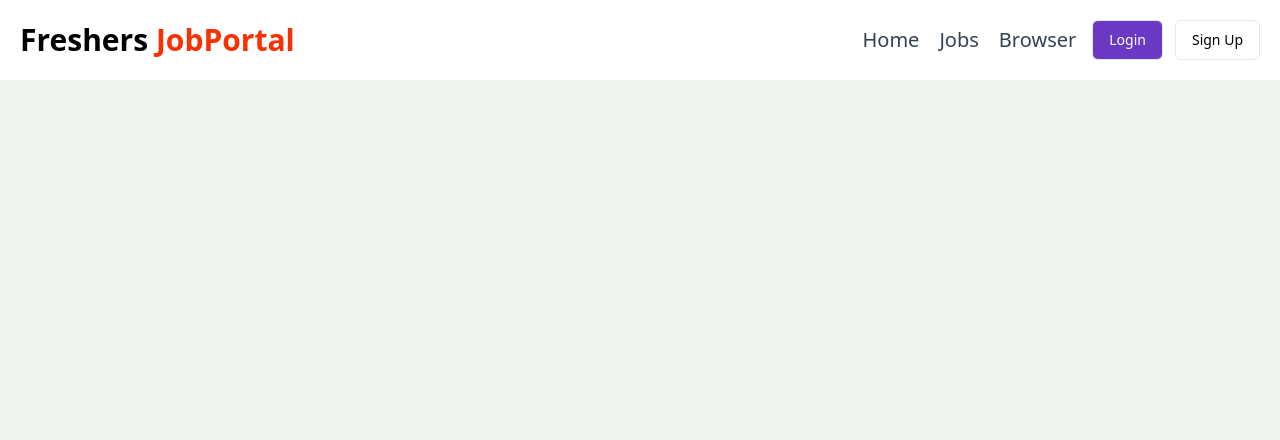
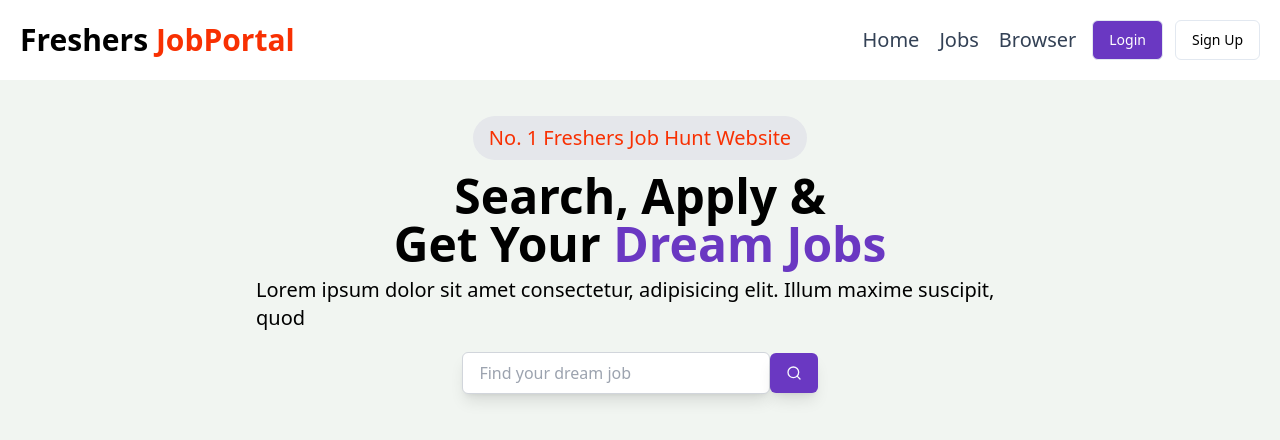
Before and after one commit to Ruhul4438/Freshers-Job-Portal, a React (Vite) app in the folder frontend/: page / in a window 1280 px wide. Shown: the top 440 px of the page. Built offline with nearby package versions, Linux system fonts and the light colour scheme.

Commit message:
setup od redux store and build the hero section for the home page

```diff
--- /dev/null
+++ b/frontend/src/components/HeroSection.jsx
@@ -0,0 +1,41 @@
+import { Search } from "lucide-react";
+import React from "react";
+import { Button } from "./ui/button";
+
+function HeroSection() {
+  return (
+    <div>
+      <div className=" text-center ">
+        <div className="w-74 mx-auto flex flex-col ">
+          <h2 className="mx-auto text-sm sm:text-xl  px-4 py-2 rounded-full bg-gray-200 text-[#F83002] font-medium mt-9">
+            No. 1 Freshers Job Hunt Website
+          </h2>
+          <h1 className=" text-xl sm:text-5xl font-bold mt-3">
+            Search, Apply & <br /> Get Your{" "}
+            <span className="text-[#6A38C2]">Dream Jobs</span>
+          </h1>
+        </div>
+      </div>
+      <div className="w-[70%] text-sm sm:w-[50%] md:w-[70%] xl:w-[60%] sm:text-xl mx-auto mt-2   ">
+        <p className="">
+          Lorem ipsum dolor sit amet consectetur, adipisicing elit. Illum maxime
+          suscipit, quod
+        </p>
+      </div>
+      <div className='flex items-center justify-center w-full'>
+  <div className='flex items-center justify-center w-full sm:w-[75%] md:w-[50%] lg:w-[40%] mt-5 '>
+    <input
+      type="text"
+      placeholder='Find your dream job'
+      className='w-[45%] sm:w-[60%] px-4 py-2 border border-gray-300 rounded-md shadow-lg'
+    />
+    <Button className='rounded-md w-11 sm:w-12 bg-[#6A38C2] shadow-lg'>
+      <Search className="w-[105%]" />
+    </Button>
+  </div>
+</div>
+    </div>
+  );
+}
+
+export default HeroSection;
--- a/frontend/src/components/Home.jsx
+++ b/frontend/src/components/Home.jsx
@@ -1,10 +1,12 @@
 import React from 'react'
 import Navbar from './shared/Navbar'
+import HeroSection from './HeroSection'
 
 function Home() {
   return (
     <div>
         <Navbar/>
+        <HeroSection/>
     </div>
   )
 }
--- a/frontend/src/components/auth/Login.jsx
+++ b/frontend/src/components/auth/Login.jsx
@@ -7,6 +7,10 @@ import { USER_API_END_POINT } from '@/utils/constant'
 import { Link, useNavigate } from "react-router-dom";
 import { toast } from "sonner";
 import axios from "axios";
+import { useDispatch, useSelector } from "react-redux";
+import { setLoading } from "@/redux/authSlice";
+import { Button } from "../ui/button";
+import { Loader, Loader2 } from "lucide-react";
 
 function Login() {
   const [input, setInput] = useState({
@@ -14,9 +18,9 @@ function Login() {
     password: "",
     role: "",
 });
-
+ const {loading} = useSelector(store=> store.auth)
 const navigate = useNavigate();
-
+const dispatch = useDispatch()
 
 const changeEventHandler = (e) => {
     setInput({ ...input, [e.target.name]: e.target.value });
@@ -25,7 +29,7 @@ const changeEventHandler = (e) => {
 const submitHandler = async (e) => {
     e.preventDefault();
     try {
-
+        dispatch(setLoading(true))
         const res = await axios.post(`${USER_API_END_POINT}/login`, input, {
             headers: {
                 "Content-Type": "application/json"
@@ -40,6 +44,8 @@ const submitHandler = async (e) => {
     } catch (error) {
         console.log(error);
         toast.error(error.response.data.message);
+    } finally{
+      dispatch(setLoading(false))
     }
 }
   return (
@@ -104,9 +110,12 @@ const submitHandler = async (e) => {
 
 
           </div>
-          <button className="bg-black text-white p-3 rounded-lg uppercase hover:opacity-60 w-full mt-4 ">
+          {
+            loading? <Button className="w-full my-4"><Loader2 className="mr-2 h-4 w-4 animate-spin"/>Please wait</Button> :<button className="bg-black text-white p-3 rounded-lg uppercase hover:opacity-60 w-full mt-4 ">
             Login
           </button>
+          }
+
           <div className='flex gap-2 mt-5'>
         <p>Dont have an account?</p>
         <Link to={"/signup"}>
--- a/frontend/src/components/auth/Signup.jsx
+++ b/frontend/src/components/auth/Signup.jsx
@@ -7,6 +7,7 @@ import { Link, useNavigate } from "react-router-dom";
 import { USER_API_END_POINT } from '@/utils/constant'
 import { toast } from "sonner";
 import axios from "axios";
+import { useDispatch, useSelector } from "react-redux";
 function Signup() {
   const [input, setInput] = useState({
     fullname: "",
@@ -16,8 +17,9 @@ function Signup() {
     role: "",
     file: "",
   });
-
+  const {loading} = useSelector(store=> store.auth)
   const navigate = useNavigate();
+  const dispatch = useDispatch()
 
   const changeEventHandler = (e) => {
     setInput({ ...input, [e.target.name]: e.target.value });
@@ -39,7 +41,7 @@ function Signup() {
     }
 
     try {
-
+      dispatch(setLoading(true))
         const res = await axios.post(`${USER_API_END_POINT}/register`, formData, {
             headers: { 'Content-Type': "multipart/form-data" },
             withCredentials: true,
@@ -52,6 +54,8 @@ function Signup() {
     } catch (error) {
         console.log(error);
         toast.error(error.response.data.message);
+    } finally{
+      dispatch(setLoading(false))
     }
 }
   return (
@@ -146,12 +150,11 @@ function Signup() {
               </div>
             </div>
           </div>
-          <button
-            type="submit"
-            className="bg-black text-white p-3 rounded-lg uppercase hover:opacity-60 w-full mt-4 "
-          >
+          {
+            loading? <Button className="w-full my-4"><Loader2 className="mr-2 h-4 w-4 animate-spin"/>Please wait</Button> :<button className="bg-black text-white p-3 rounded-lg uppercase hover:opacity-60 w-full mt-4 ">
             Sign Up
           </button>
+          }
           <div className="flex gap-2 mt-5">
             <p>Already have an account?</p>
             <Link to={"/login"}>
--- a/frontend/src/main.jsx
+++ b/frontend/src/main.jsx
@@ -1,12 +1,16 @@
-import { StrictMode } from 'react'
-import { createRoot } from 'react-dom/client'
-import App from './App.jsx'
-import './index.css'
-import { Toaster } from './components/ui/sonner.jsx'
+import { StrictMode } from "react";
+import { createRoot } from "react-dom/client";
+import App from "./App.jsx";
+import "./index.css";
+import { Toaster } from "./components/ui/sonner.jsx";
+import { Provider } from "react-redux";
+import store from "./redux/store.js";
 
-createRoot(document.getElementById('root')).render(
+createRoot(document.getElementById("root")).render(
   <StrictMode>
-    <App />
-    <Toaster/>
-  </StrictMode>,
-)
+    <Provider store={store}>
+      <App />
+    </Provider>
+    <Toaster />
+  </StrictMode>
+);
--- /dev/null
+++ b/frontend/src/redux/authSlice.js
@@ -0,0 +1,20 @@
+import { createSlice } from "@reduxjs/toolkit";
+
+const authSlice = createSlice({
+    name:"auth",
+    initialState:{
+        loading:false,
+        user:null
+    },
+    reducers:{
+        // actions
+        setLoading:(state, action) => {
+            state.loading = action.payload;
+        },
+        setUser:(state, action) => {
+            state.user = action.payload;
+        }
+    }
+});
+export const {setLoading, setUser} = authSlice.actions;
+export default authSlice.reducer;
--- /dev/null
+++ b/frontend/src/redux/store.js
@@ -0,0 +1,9 @@
+import { combineReducers, configureStore } from "@reduxjs/toolkit";
+import authSlice from "./authSlice";
+
+const store = configureStore({
+    reducer: {
+        auth: authSlice
+    }
+});
+export default store;
```
